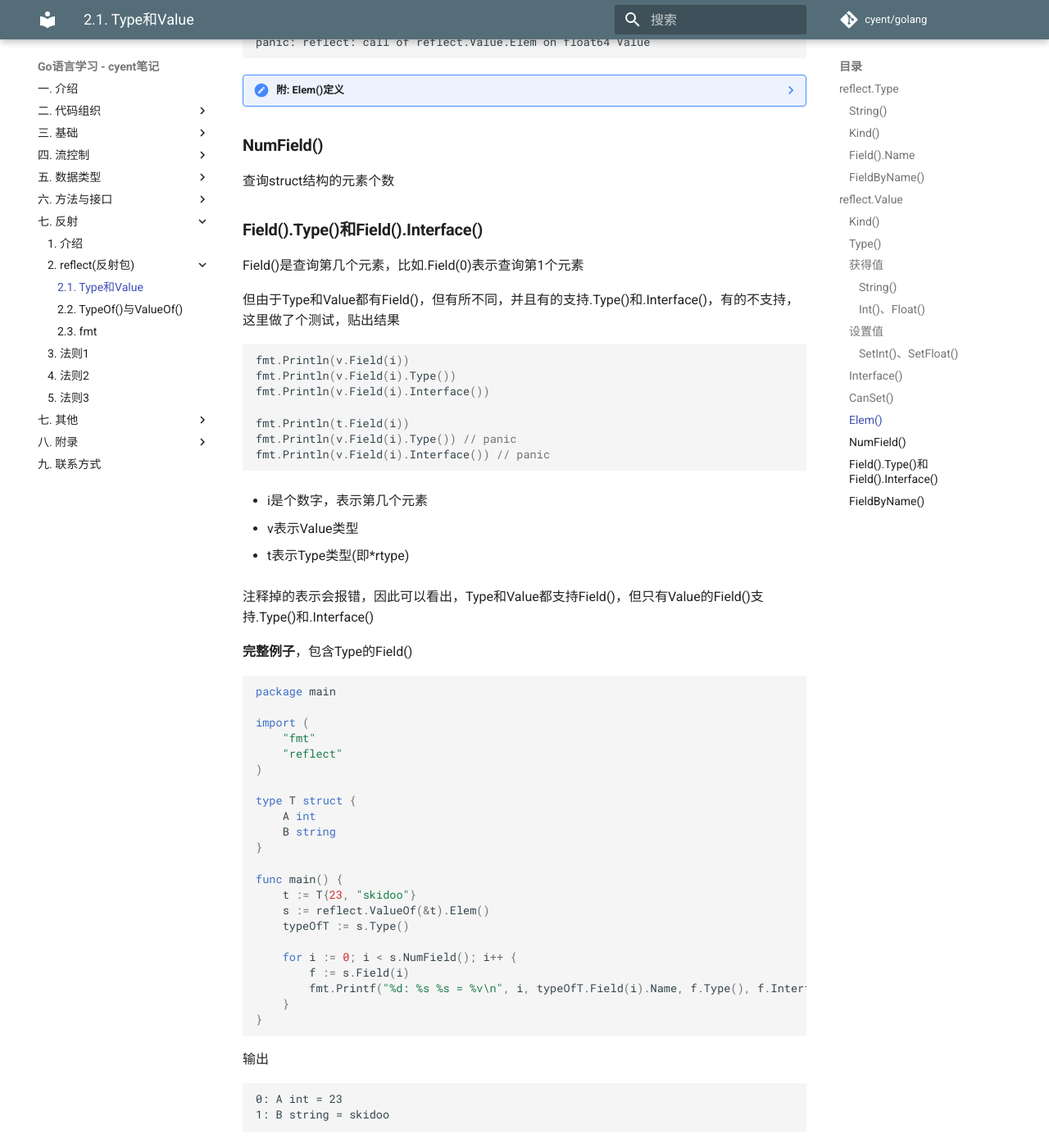
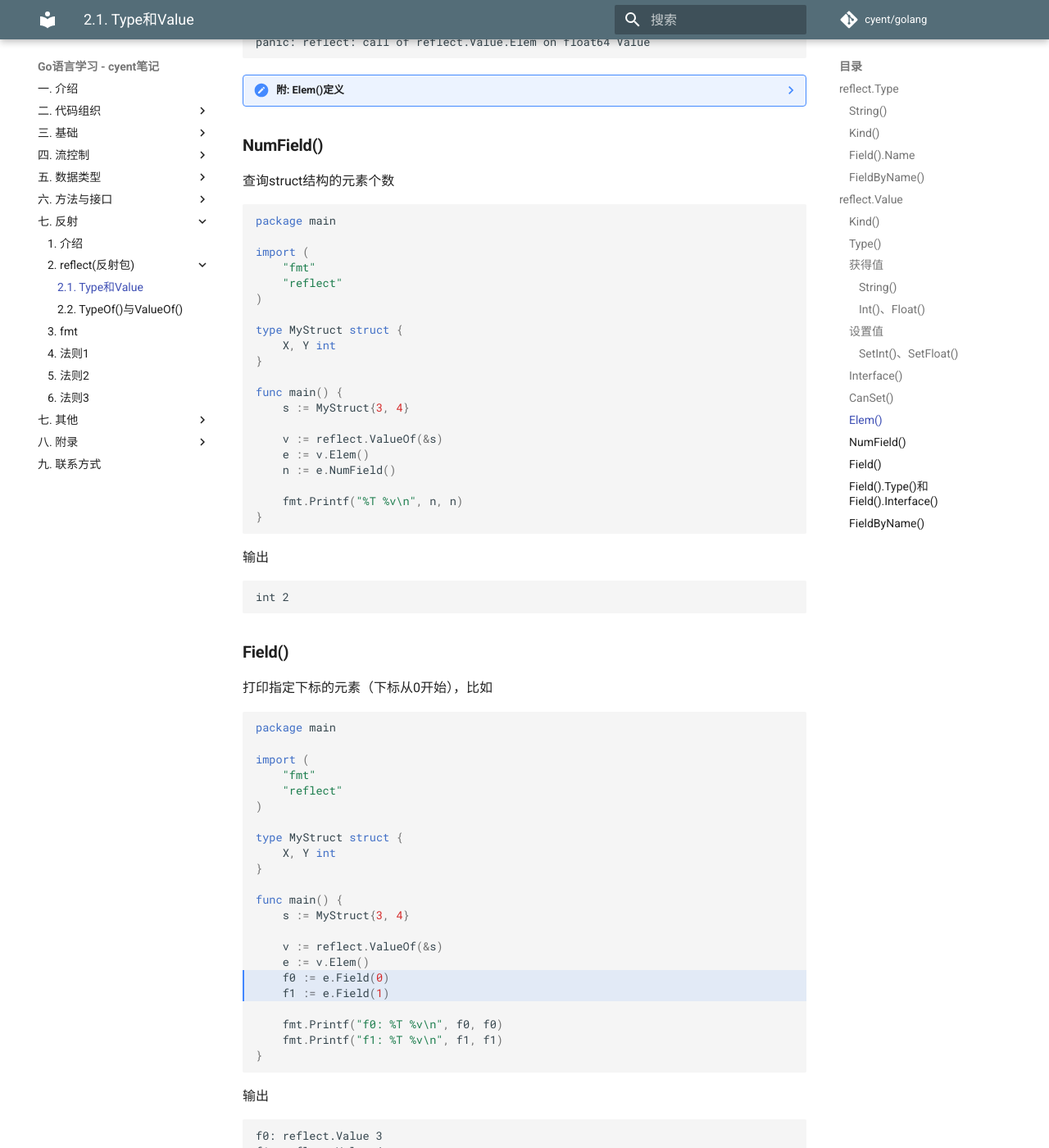
Before and after one commit to yxhsea/golang, an MkDocs documentation site: the page built from docs/reflect/pkg_type_value.md, in a window 1280 px wide and 1400 px high, scrolled down 10987 px. Shown: the whole window at 82% size. Built offline with MkDocs 1.6.1 and Material for MkDocs 9.7.7, drawn with Linux system fonts in a browser that asks for light colours; comment, search, counter and statistics services are not loaded; old or Windows-style settings are respelled for this version of MkDocs.

Commit message:
finish reflect

````diff
--- a/docs/reflect/pkg_type_value.md
+++ b/docs/reflect/pkg_type_value.md
@@ -729,6 +729,71 @@ panic: reflect: call of reflect.Value.Elem on float64 Value
 
 查询struct结构的元素个数
 
+```go
+package main
+
+import (
+	"fmt"
+	"reflect"
+)
+
+type MyStruct struct {
+	X, Y int
+}
+
+func main() {
+	s := MyStruct{3, 4}
+
+	v := reflect.ValueOf(&s)
+	e := v.Elem()
+	n := e.NumField()
+
+	fmt.Printf("%T %v\n", n, n)
+}
+```
+
+输出
+
+```text
+int 2
+```
+
+### **Field()**
+
+打印指定下标的元素（下标从0开始），比如
+
+```go hl_lines="17 18"
+package main
+
+import (
+	"fmt"
+	"reflect"
+)
+
+type MyStruct struct {
+	X, Y int
+}
+
+func main() {
+	s := MyStruct{3, 4}
+
+	v := reflect.ValueOf(&s)
+	e := v.Elem()
+	f0 := e.Field(0)
+	f1 := e.Field(1)
+
+	fmt.Printf("f0: %T %v\n", f0, f0)
+	fmt.Printf("f1: %T %v\n", f1, f1)
+}
+```
+
+输出
+
+```
+f0: reflect.Value 3
+f1: reflect.Value 4
+```
+
 ### **Field().Type()和Field().Interface()**
 
 Field()是查询第几个元素，比如.Field(0)表示查询第1个元素
@@ -741,8 +806,8 @@ fmt.Println(v.Field(i).Type())
 fmt.Println(v.Field(i).Interface())
 
 fmt.Println(t.Field(i))
-fmt.Println(v.Field(i).Type()) // panic
-fmt.Println(v.Field(i).Interface()) // panic
+fmt.Println(t.Field(i).Type()) // panic
+fmt.Println(t.Field(i).Interface()) // panic
 ```
 
 - i是个数字，表示第几个元素
--- a/mkdocs.yml
+++ b/mkdocs.yml
@@ -146,10 +146,10 @@ pages:
         - 2. reflect(反射包):
             - 2.1. Type和Value: reflect/pkg_type_value.md
             - 2.2. TypeOf()与ValueOf(): reflect/pkg_typeof_valueof.md
-            - 2.3. fmt: reflect/pkg_fmt.md
-        - 3. 法则1: reflect/law1.md
-        - 4. 法则2: reflect/law2.md
-        - 5. 法则3: reflect/law3.md
+        - 3. fmt: reflect/fmt.md
+        - 4. 法则1: reflect/law1.md
+        - 5. 法则2: reflect/law2.md
+        - 6. 法则3: reflect/law3.md
     - 七. 其他:
         - 1. 字符串处理: other/string.md
         - 2. range: other/range.md
````
Also changed, not shown: docs/reflect/law3.md (+51 -0 lines), docs/reflect/fmt.md (renamed from docs/reflect/pkg_fmt.md).
